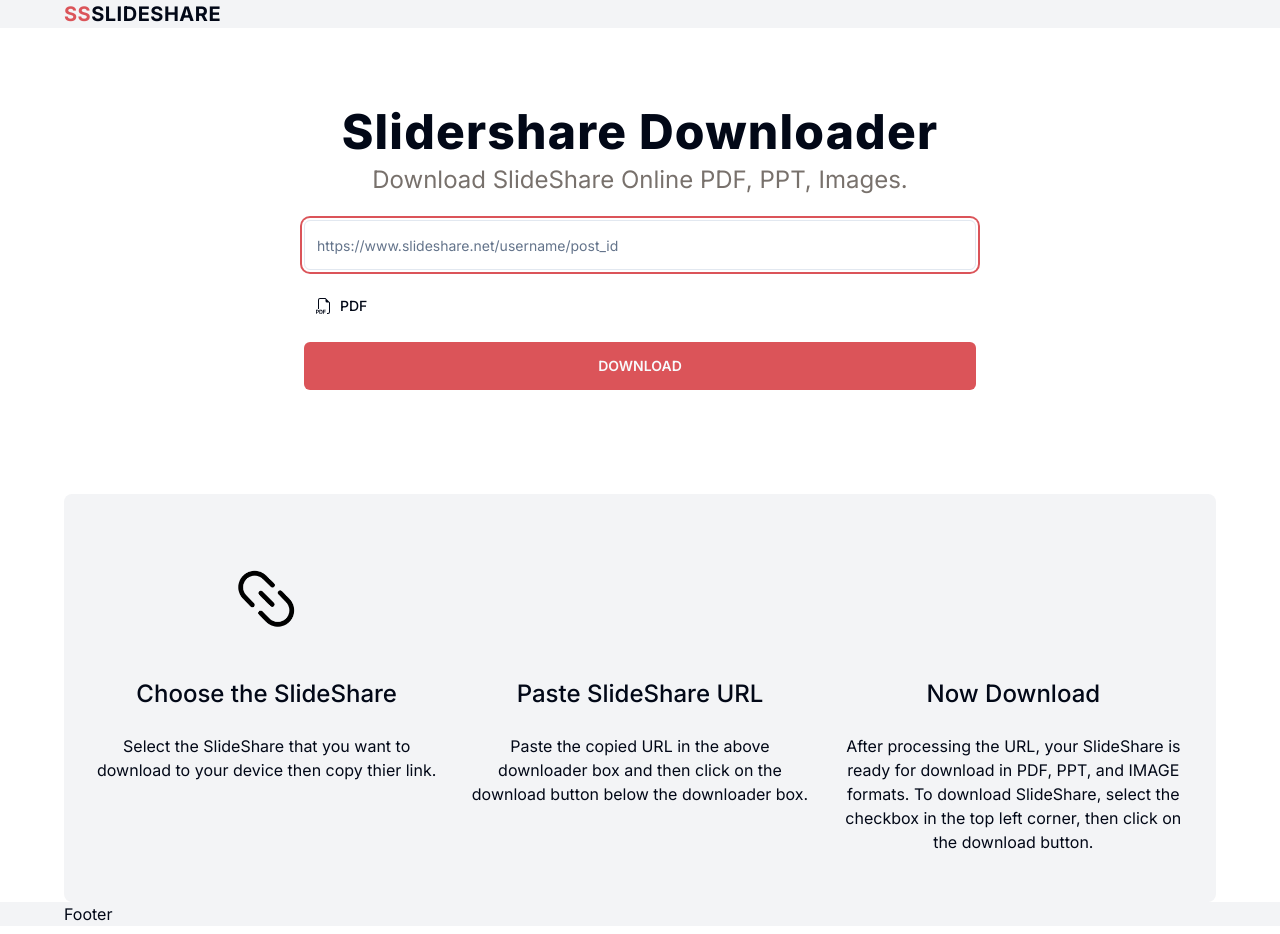
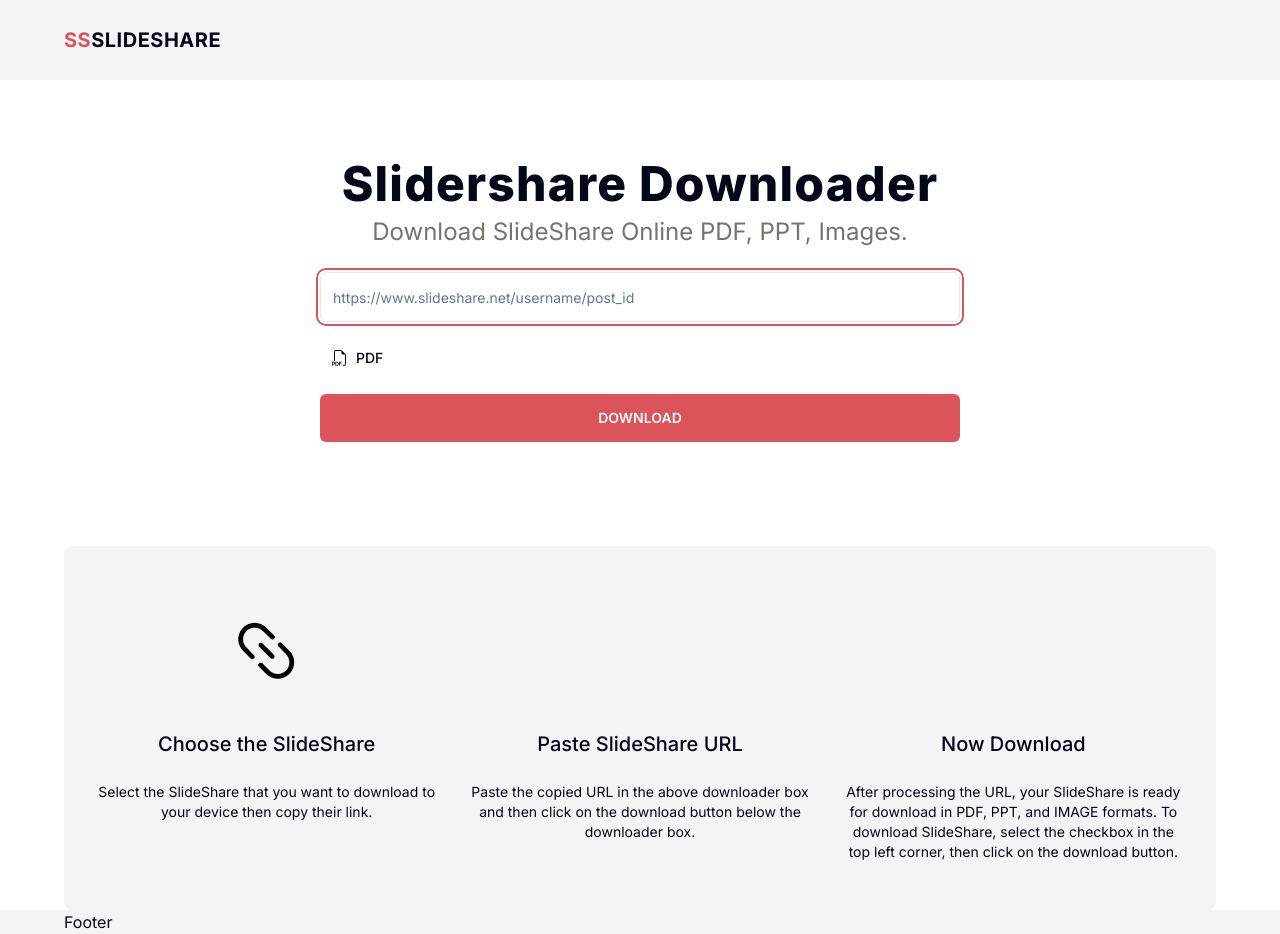
Before and after one commit to iRajatDas/slideshare-downloader, a Next.js app: page /en in a window 1280 px wide. Built offline with nearby package versions, Linux system fonts and the light colour scheme.

Commit message:
layout str

```diff
--- a/app/(root)/[lang]/page.tsx
+++ b/app/(root)/[lang]/page.tsx
@@ -22,9 +22,7 @@ async function Page({ params }: { params: { lang: string } }) {
         </p>
         <SlideForm />
       </section>
-      <section>
-        <DataGrid />
-      </section>
+      <DataGrid />
       <GuideSection />
     </div>
   );
--- a/src/components/form.tsx
+++ b/src/components/form.tsx
@@ -64,7 +64,7 @@ const SlideForm: FC<SlideFormProps> = ({}) => {
   return (
     <Form {...form}>
       <form
-        className="py-6 space-y-4 mx-auto max-w-2xl"
+        className="py-6 space-y-4 mx-auto max-w-2xl px-4"
         onSubmit={form.handleSubmit(onSubmit)}
       >
         <FormField
--- a/src/components/global/footer/index.tsx
+++ b/src/components/global/footer/index.tsx
@@ -4,11 +4,11 @@ type FooterProps = HTMLProps<HTMLElement>;
 
 const Footer: FC<FooterProps> = (props) => {
   return (
-    <header className="bg-gray-100">
+    <footer className="bg-gray-100">
       <nav className="py-16" {...props}>
         Footer
       </nav>
-    </header>
+    </footer>
   );
 };
 
--- a/src/components/global/header/index.tsx
+++ b/src/components/global/header/index.tsx
@@ -1,14 +1,14 @@
-import Link from "next/link";
-import React, { FC, HTMLProps } from "react";
+import Link from 'next/link';
+import React, { FC, HTMLProps } from 'react';
 
 type HeaderProps = HTMLProps<HTMLElement>;
 
 const Header: FC<HeaderProps> = (props) => {
   return (
-    <header className="bg-gray-100 h-20 flex items-center justify-center">
+    <header className="bg-gray-100 h-16 md:h-20 shrink-0 flex items-center justify-center px-4">
       <nav className="py-4 flex justify-between items-center" {...props}>
         <Link
-          href={"/"}
+          href={'/'}
           className="inline-block text-xl font-bold tracking-wide"
         >
           <span className="text-primary-brand">SS</span>SLIDESHARE
--- a/src/components/grid.tsx
+++ b/src/components/grid.tsx
@@ -41,7 +41,7 @@ const DataGrid = () => {
   };
 
   return (
-    <>
+    <section>
       <div className="flex items-center"></div>
       <div className="grid grid-cols-2 md:grid-cols-3 gap-x-4 gap-y-8">
         {data.map((slide: string) => (
@@ -92,7 +92,7 @@ const DataGrid = () => {
           </div>
         ))}
       </div>
-    </>
+    </section>
   );
 };
 
--- a/src/components/section/guide.tsx
+++ b/src/components/section/guide.tsx
@@ -1,65 +1,64 @@
-import React from 'react'
-import Image from 'next/image';
+import React from 'react';
+import Image, { StaticImageData } from 'next/image';
 import copy from '@/public/copy-url.gif';
 import paste from '@/public/paste-url.gif';
 import download from '@/public/download-success.gif';
 
-const GuideSection = () => {
+interface GuideItemProps {
+  imageSrc: StaticImageData;
+  alt: string;
+  heading: string;
+  description: string;
+}
+
+const GuideItem: React.FC<GuideItemProps> = ({
+  imageSrc,
+  alt,
+  heading,
+  description,
+}) => {
   return (
-    <section className="bg-gray-100 py-12 rounded-lg">
-      <div className="grid grid-cols-1 sm:grid-cols-2 md:grid-cols-3 gap-4 sm:gap-5 md:gap-8 px-4 md:px-8">
     <div className="space-y-6 flex flex-col items-center">
       <Image
-            alt="copy"
-            src={copy}
+        alt={alt}
+        src={imageSrc}
         height={200}
         width={200}
         className="h-28 w-44 object-cover"
       />
-          <h3 className="text-lg text-center sm:text-xl font-medium md:text-2xl">
-            Choose the SlideShare
+      <h3 className="text-lg text-center sm:text-xl font-medium">
+        {heading}
       </h3>
-          <p className="text-center">
-            Select the SlideShare that you want to download to your device then
-            copy thier link.
-          </p>
+      <p className="text-center text-xs md:text-sm">{description}</p>
     </div>
-        <div className="space-y-6 flex flex-col items-center">
-          <Image
+  );
+};
+
+const GuideSection: React.FC = () => {
+  return (
+    <section className="bg-gray-100 py-12 rounded-lg">
+      <div className="grid grid-cols-1 sm:grid-cols-2 md:grid-cols-3 gap-4 sm:gap-5 md:gap-8 px-4 md:px-8">
+        <GuideItem
+          imageSrc={copy}
+          alt="copy"
+          heading="Choose the SlideShare"
+          description="Select the SlideShare that you want to download to your device then copy their link."
+        />
+        <GuideItem
+          imageSrc={paste}
           alt="paste"
-            src={paste}
-            height={200}
-            width={200}
-            className="h-28 w-44 object-cover"
+          heading="Paste SlideShare URL"
+          description="Paste the copied URL in the above downloader box and then click on the download button below the downloader box."
         />
-          <h3 className="text-lg text-center sm:text-xl font-medium md:text-2xl">
-            Paste SlideShare URL
-          </h3>
-          <p className="text-center">
-            Paste the copied URL in the above downloader box and then click on
-            the download button below the downloader box.
-          </p>
-        </div>
-        <div className="space-y-6 flex flex-col items-center">
-          <Image
+        <GuideItem
+          imageSrc={download}
           alt="download"
-            src={download}
-            height={200}
-            width={200}
-            className="h-28 w-44 object-cover"
+          heading="Now Download"
+          description="After processing the URL, your SlideShare is ready for download in PDF, PPT, and IMAGE formats. To download SlideShare, select the checkbox in the top left corner, then click on the download button."
         />
-          <h3 className="text-lg text-center sm:text-xl font-medium md:text-2xl">
-            Now Download
-          </h3>
-          <p className="text-center">
-            After processing the URL, your SlideShare is ready for download in
-            PDF, PPT, and IMAGE formats. To download SlideShare, select the
-            checkbox in the top left corner, then click on the download button.
-          </p>
-        </div>
       </div>
     </section>
   );
-}
+};
 
-export default GuideSection
+export default GuideSection;
```
Lines whose indentation alone changed are shown as unchanged.
